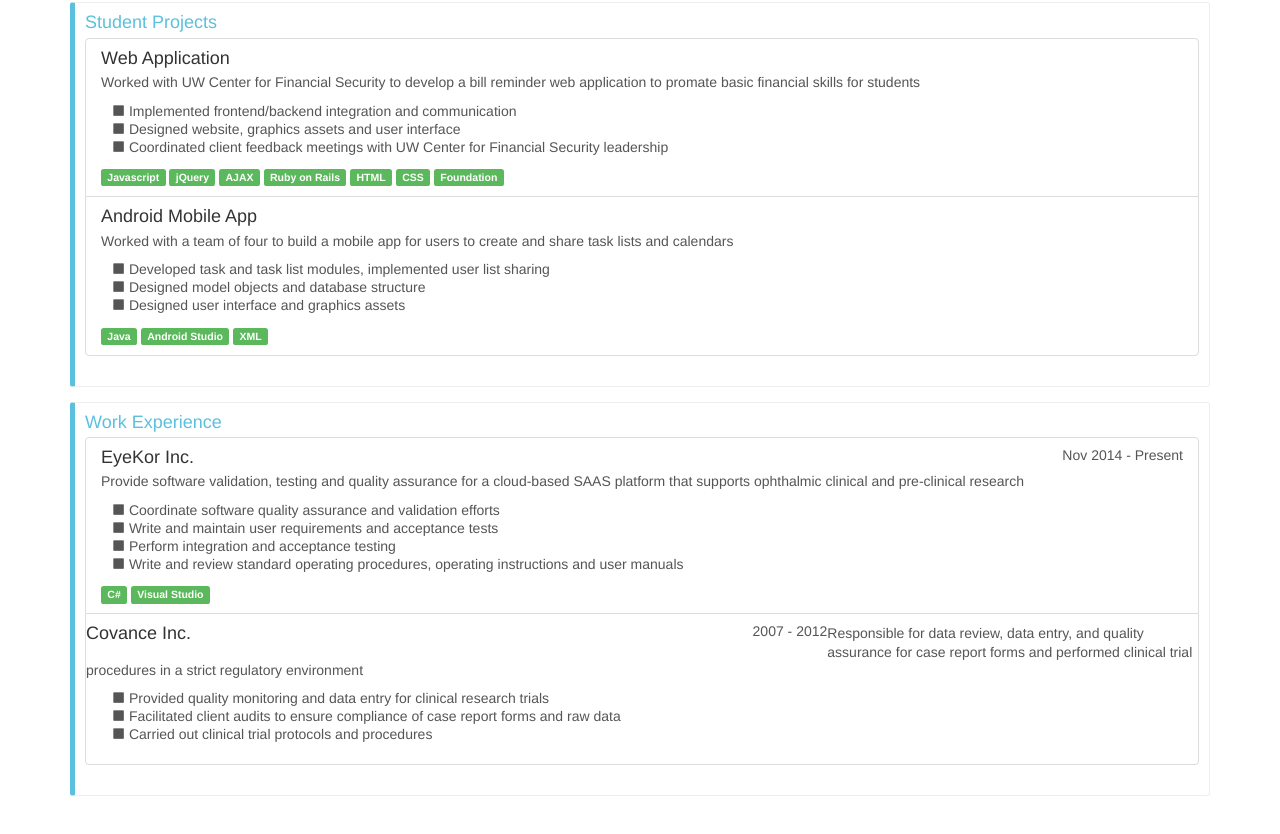
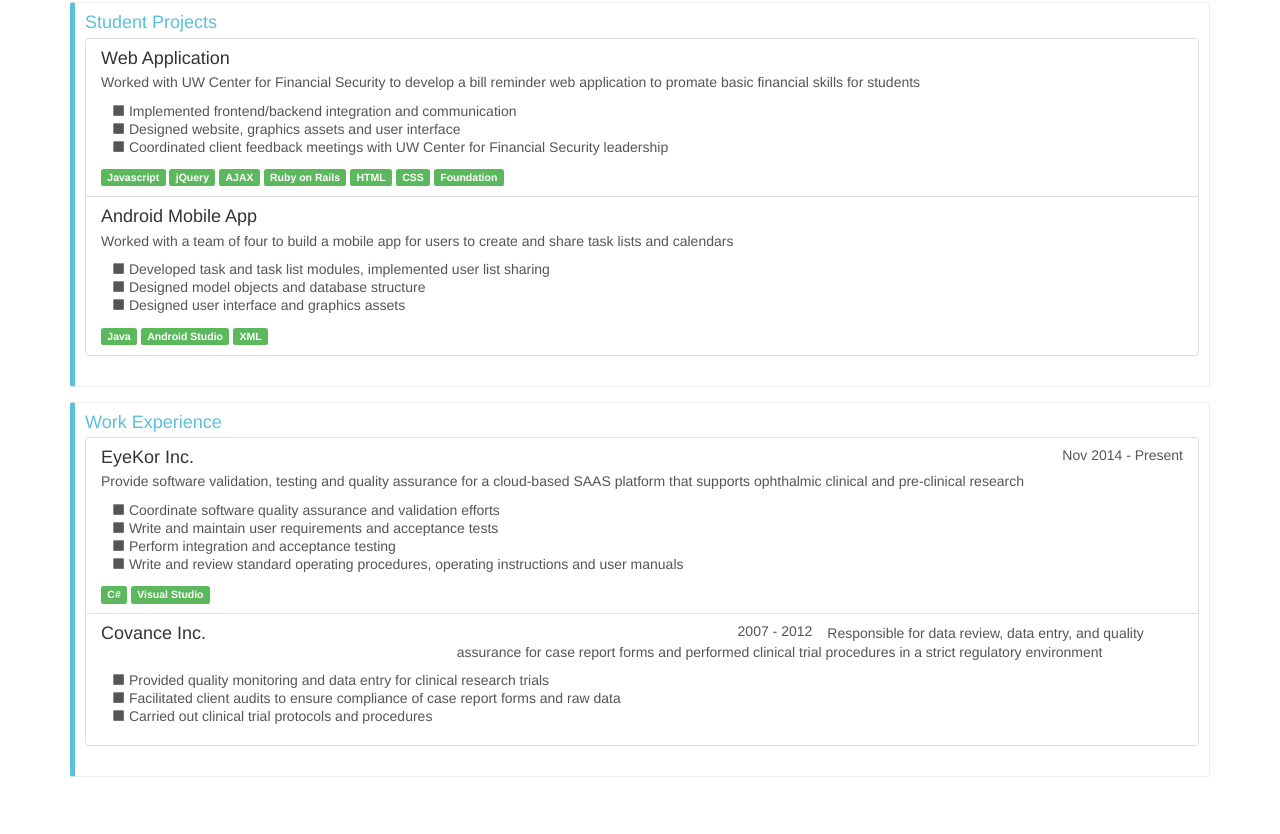
Before and after one commit to jcskillings/jcskillings.github.io, a plain HTML site: page index.html in a window 1280 px wide. Shown: the part 579-1413 px from the top of the page. Drawn offline with nearby package versions, Linux system fonts and the light colour scheme.

Commit message:
Update index.html

```diff
--- a/index.html
+++ b/index.html
@@ -183,10 +183,10 @@
             </a>
           <a class="list-group-item">
           <div class="row" id="covance-row">
-            <div class="col-sm-4">
+            <div class="col-xs-4">
             <h4 class="list-group-item-heading">Covance Inc.</h4>
             </div>
-            <div class="col-sm-4">
+            <div class="col-xs-4">
             <h5 class="text-right">2007 - 2012</h5>
             </div>
             <p class="list-group-item-text">
```
